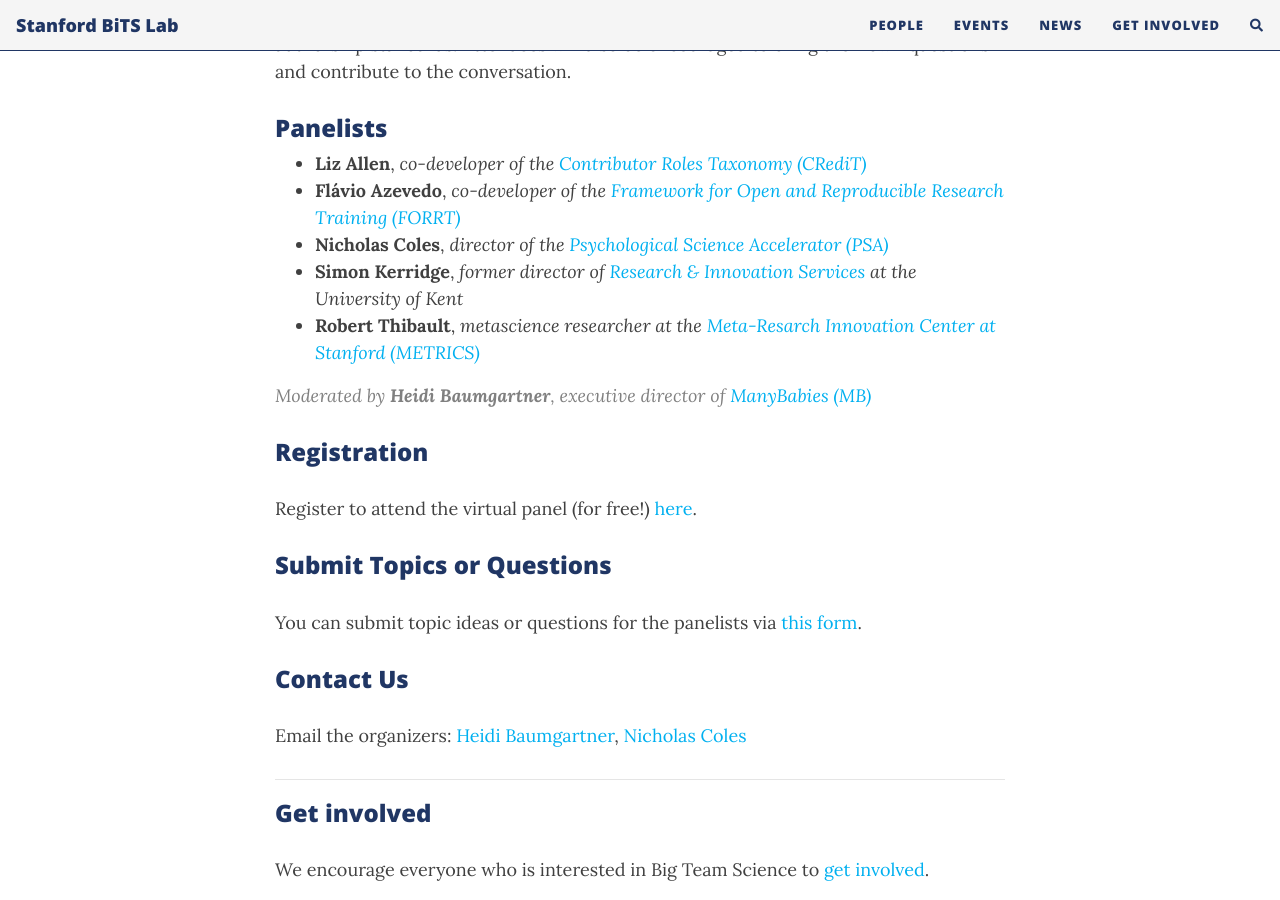
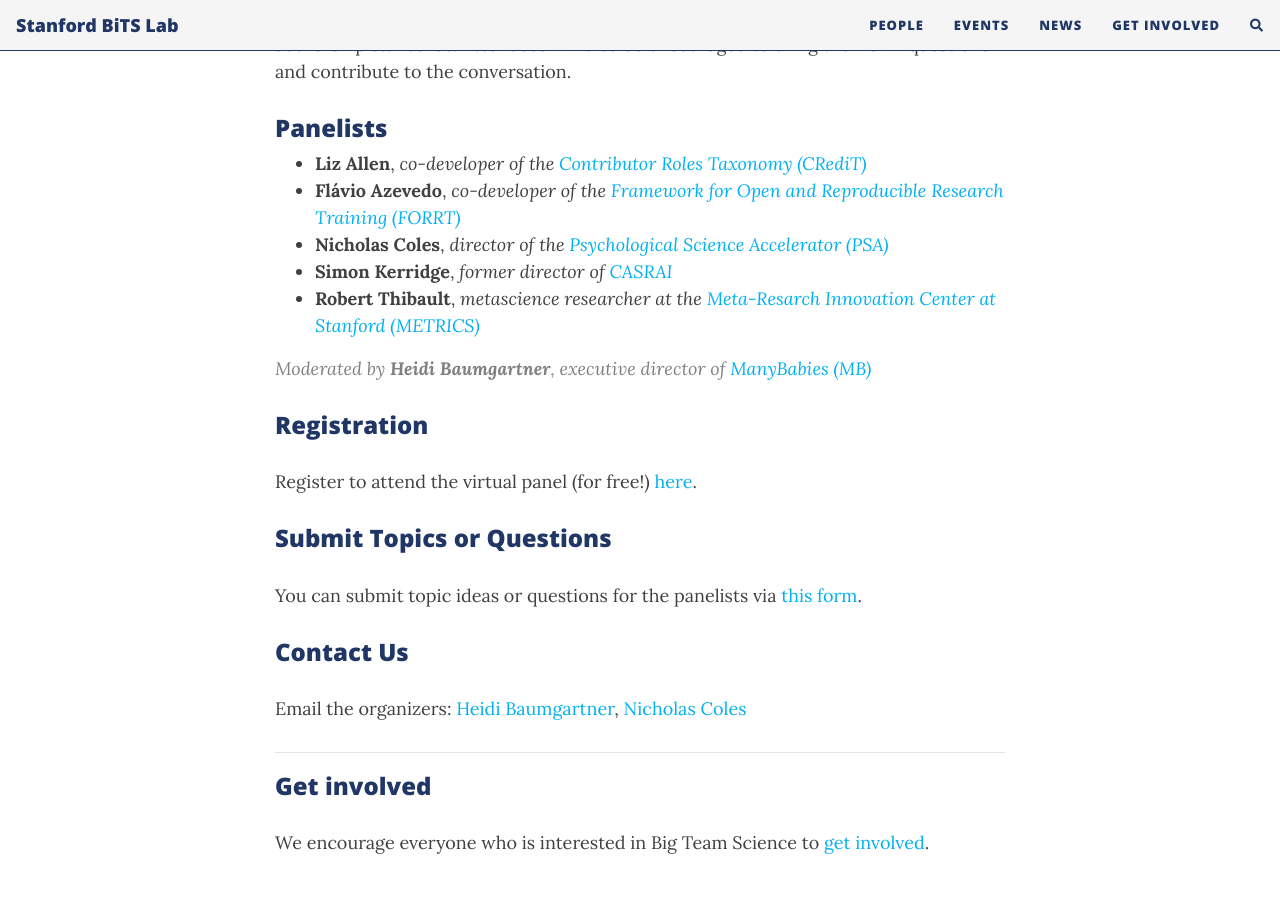
Before and after one commit to heidibaum/bigteamsciencelab.github.io, a Jekyll site: the page built from events.md, in a window 1280 px wide and 900 px high, scrolled down 1128 px. Built offline with Jekyll 4.4.1, drawn with Linux system fonts in a browser that asks for light colours; nearby versions of some CDN libraries; comment, search, counter and statistics services are not loaded.

Commit message:
Update events.md

```diff
--- a/events.md
+++ b/events.md
@@ -19,7 +19,7 @@
 * **Liz Allen**,  *co-developer of the [Contributor Roles Taxonomy (CRediT)](https://casrai.org/credit/)*
 * **Flávio Azevedo**,  *co-developer of the [Framework for Open and Reproducible Research Training (FORRT)](https://forrt.org)*
 * **Nicholas Coles**, *director of the [Psychological Science Accelerator (PSA)](https://psysciacc.org/)*
-* **Simon Kerridge**, *former director of [Research & Innovation Services](https://research.kent.ac.uk/ris-operations/person/simon-kerridge/) at the University of Kent*
+* **Simon Kerridge**, *former director of [CASRAI](https://casrai.org/about/)*
 * **Robert Thibault**, *metascience researcher at the [Meta-Resarch Innovation Center at Stanford (METRICS)](https://metrics.stanford.edu/)*
 
 >Moderated by **Heidi Baumgartner**, *executive director of [ManyBabies (MB)](https://manybabies.github.io/)*
```
